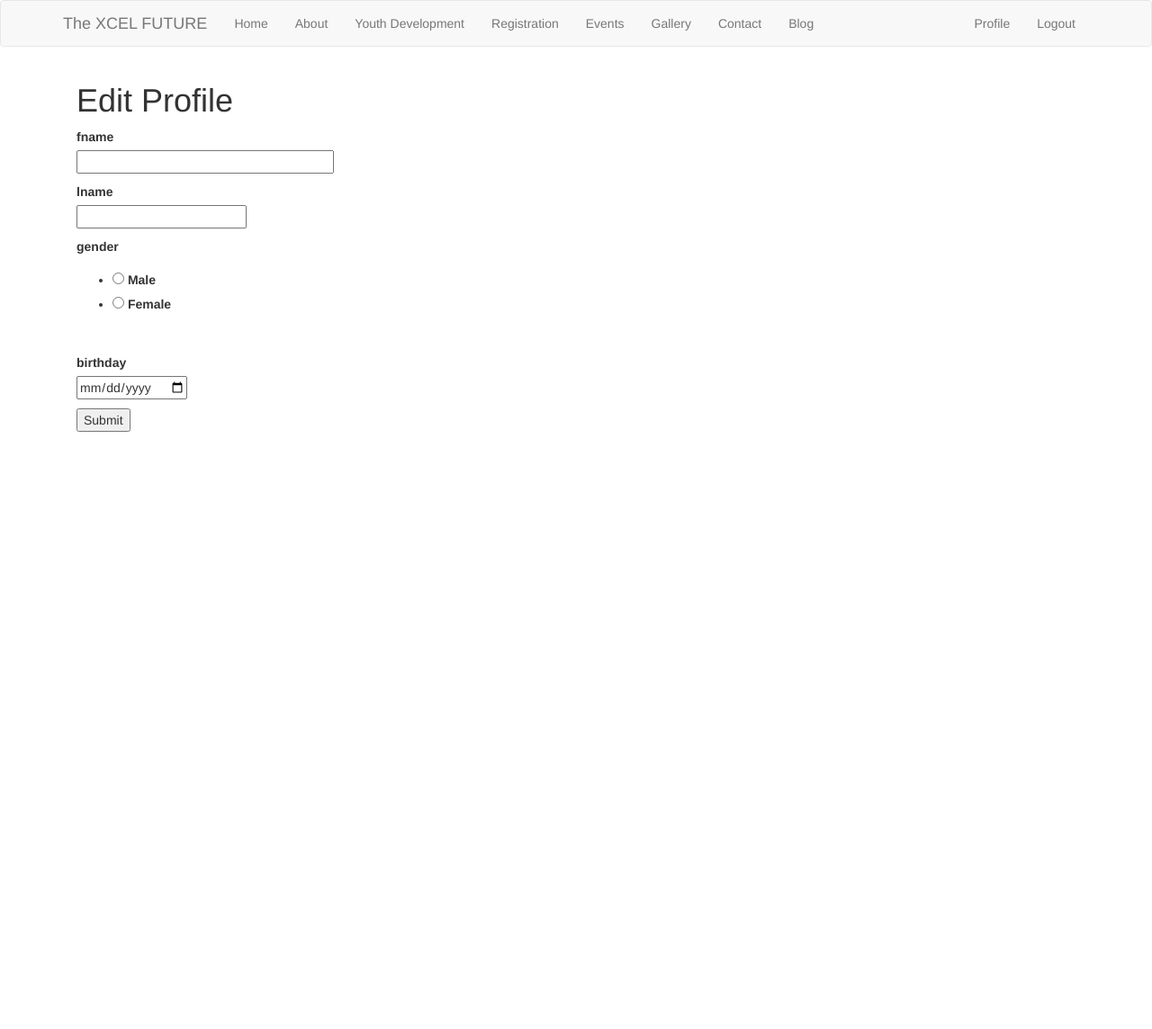
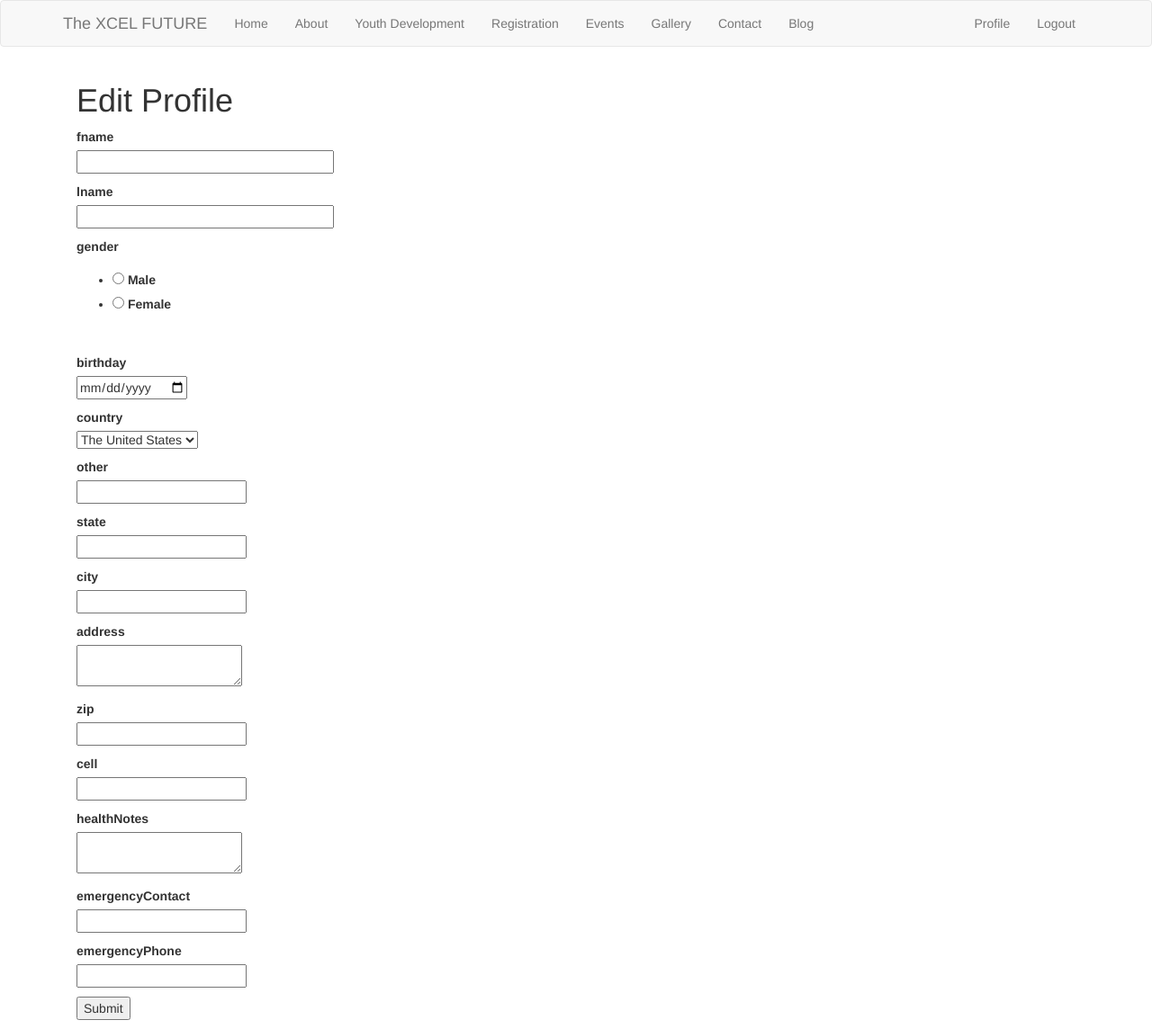
Before and after one commit to wujiahui62/XCEL, a Flask app: page /edit_profile in a window 1280 px wide. Shown: the whole page at 90% size. Before the commit the page ends 480 px from the top, so only its background shows below. Run offline with Flask 2, Linux system fonts and the light colour scheme; the visitor is signed in with stand-in values (Sample User, id 1); data comes from the database, SQL or seed files in the repository; both versions use the stored data as it was after the commit; some libraries are stand-ins or nearby versions.

Commit message:
finish edit_profile

```diff
--- a/app/forms.py
+++ b/app/forms.py
@@ -30,13 +30,14 @@ class EditProfileForm(FlaskForm):
     lname = StringField('lname', validators=[DataRequired()])
     gender = RadioField('gender', choices=[('M', 'Male'), ('F', 'Female')], validators=[DataRequired()])
     birthday = DateField('birthday', validators=[DataRequired()])
-    # country = SelectField('country', choices=['China', 'The United States', 'Other'], validators=[DataRequired()])
-    # state = StringField('state')
-    # city = StringField('city')
-    # address = TextAreaField('address')
-    # zip = StringField('zip')
-    # cell = StringField('cell')
-    # healthNotes = TextAreaField('healthNotes')
-    # emergencyContact = StringField('emergencyContact')
-    # emergencyPhone = StringField('emergencyPhone')
+    country = SelectField('country', choices=[('US', 'The United States'), ('CN', 'China'), ('Other', 'Other')], default='US', validators=[DataRequired()])
+    other = StringField('other')
+    state = StringField('state')
+    city = StringField('city')
+    address = TextAreaField('address')
+    zip = StringField('zip')
+    cell = StringField('cell')
+    healthNotes = TextAreaField('healthNotes')
+    emergencyContact = StringField('emergencyContact')
+    emergencyPhone = StringField('emergencyPhone')
     submit = SubmitField('Submit')
--- a/app/models.py
+++ b/app/models.py
@@ -47,6 +47,7 @@ class Member(UserMixin, db.Model):
     gender = db.Column(db.String(10))
     birthday = db.Column(db.Date)
     country = db.Column(db.String(50))
+    other = db.Column(db.String(50))
     state = db.Column(db.String(50))
     city = db.Column(db.String(50))
     address = db.Column(db.String(200))
--- a/app/routes.py
+++ b/app/routes.py
@@ -91,30 +91,21 @@ def edit_profile():
             member.lname = lname
             member.gender = form.gender.data
             member.birthday = form.birthday.data
+            member.country = form.country.data
+            member.other = form.other.data
+            member.state = form.state.data
+            member.city = form.city.data
+            member.address = form.address.data
+            member.zip = form.zip.data
+            member.cell = form.cell.data
+            member.healthNotes = form.healthNotes.data
+            member.EmergencyContact = form.emergencyContact.data
+            member.EmergencyPhone = form.emergencyPhone.data
             first_name = None
             last_name = None
-        # insert a new record
-        else:
-            members = current_user.get_members()
-            for member in members:
-                if member.fname == fname and member.lname == lname:
-                    flash('Member with the same name already exists!')
-                    return redirect(url_for('edit_profile'))
-            new_member = Member(fname=fname, lname=lname, account=current_user)
-            new_member.gender = form.gender.data
-            new_member.birthday = form.birthday.data
-            db.session.add(new_member)
-        db.session.commit()
-
-        # test
-        # members = Member.query.all()
-        # for member in members:
-        #     print(member)
-            # events = member.registered_events()
-            # for event in events:
-            #     print(event)
-        flash('Your changes have been saved.')
-        return redirect(url_for('index'))
+            db.session.commit()
+            flash('Your changes have been saved.')
+            return redirect(url_for('index'))
     elif request.method == 'GET':
         member = Member.query.filter_by(fname=first_name, lname=last_name).first()
         form.fname.data = first_name
@@ -122,7 +113,49 @@ def edit_profile():
         if member is not None:
             form.gender.data = member.gender
             form.birthday.data = member.birthday
+            form.country.data = member.country
+            form.other.data = member.other
+            form.state.data = member.state
+            form.city.data = member.city
+            form.address.data = member.address
+            form.zip.data = member.zip
+            form.cell.data = member.cell
+            form.healthNotes.data = member.healthNotes
+            form.emergencyContact.data = member.EmergencyContact
+            form.emergencyPhone.data = member.EmergencyPhone
+
     return render_template('edit_profile.html', title='Edit Profile', form=form)
+
+@app.route('/add_member', methods=['GET', 'POST'])
+def add_member():
+    form = EditProfileForm()
+    if form.validate_on_submit():
+        members = current_user.get_members()
+        fname = form.fname.data
+        lname = form.lname.data
+        for member in members:
+            if member.fname == fname and member.lname == lname:
+                flash('Member with the same name already exists!')
+                return redirect(url_for('add_member'))
+        new_member = Member(fname=fname, lname=lname, account=current_user)
+        new_member.gender = form.gender.data
+        new_member.birthday = form.birthday.data
+        new_member.country = form.country.data
+        new_member.other = form.other.data
+        new_member.state = form.state.data
+        new_member.city = form.city.data
+        new_member.address = form.address.data
+        new_member.zip = form.zip.data
+        new_member.cell = form.cell.data
+        new_member.healthNotes = form.healthNotes.data
+        new_member.EmergencyContact = form.emergencyContact.data
+        new_member.EmergencyPhone = form.emergencyPhone.data
+        db.session.add(new_member)
+        db.session.commit()
+        flash('Your changes have been saved.')
+        return redirect(url_for('index'))
+    return render_template('edit_profile.html', title='Add Member', form=form)
+
 
 @app.route('/delete_member')
 @login_required
--- a/app/templates/edit_profile.html
+++ b/app/templates/edit_profile.html
@@ -14,7 +14,7 @@
         </p>
         <p>
             {{ form.lname.label }}<br>
-            {{ form.lname() }}<br>
+            {{ form.lname(size=32) }}<br>
             {% for error in form.lname.errors %}
             <span style="color: red;">[{{ error }}]</span>
             {% endfor %}
@@ -33,6 +33,80 @@
             <span style="color: red;">[{{ error }}]</span>
             {% endfor %}
         </p>
+        <p>
+            {{ form.country.label }}<br>
+            {{ form.country() }}<br>
+            {% for error in form.country.errors %}
+            <span style="color: red;">[{{ error }}]</span>
+            {% endfor %}
+        </p>
+        <p>
+            {{ form.other.label }}<br>
+            {{ form.other() }}<br>
+            {% for error in form.other.errors %}
+            <span style="color: red;">[{{ error }}]</span>
+            {% endfor %}
+        </p>
+        <p>
+            {{ form.state.label }}<br>
+            {{ form.state() }}<br>
+            {% for error in form.state.errors %}
+            <span style="color: red;">[{{ error }}]</span>
+            {% endfor %}
+        </p>
+        <p>
+            {{ form.city.label }}<br>
+            {{ form.city() }}<br>
+            {% for error in form.city.errors %}
+            <span style="color: red;">[{{ error }}]</span>
+            {% endfor %}
+        </p>
+        <p>
+            {{ form.address.label }}<br>
+            {{ form.address() }}<br>
+            {% for error in form.address.errors %}
+            <span style="color: red;">[{{ error }}]</span>
+            {% endfor %}
+        </p>
+        <p>
+            {{ form.zip.label }}<br>
+            {{ form.zip() }}<br>
+            {% for error in form.zip.errors %}
+            <span style="color: red;">[{{ error }}]</span>
+            {% endfor %}
+        </p>
+        <p>
+            {{ form.cell.label }}<br>
+            {{ form.cell() }}<br>
+            {% for error in form.cell.errors %}
+            <span style="color: red;">[{{ error }}]</span>
+            {% endfor %}
+        </p>
+        <p>
+            {{ form.healthNotes.label }}<br>
+            {{ form.healthNotes() }}<br>
+            {% for error in form.healthNotes.errors %}
+            <span style="color: red;">[{{ error }}]</span>
+            {% endfor %}
+        </p>
+        <p>
+            {{ form.emergencyContact.label }}<br>
+            {{ form.emergencyContact() }}<br>
+            {% for error in form.emergencyContact.errors %}
+            <span style="color: red;">[{{ error }}]</span>
+            {% endfor %}
+        </p>
+        <p>
+            {{ form.emergencyPhone.label }}<br>
+            {{ form.emergencyPhone() }}<br>
+            {% for error in form.emergencyPhone.errors %}
+            <span style="color: red;">[{{ error }}]</span>
+            {% endfor %}
+        </p>
+
+
+
+
         <p>{{ form.submit() }}</p>
     </form>
 </div>
--- a/app/templates/user.html
+++ b/app/templates/user.html
@@ -16,7 +16,7 @@
     <p>{{ form.edit() }}</p>
     <p>{{ form.delete() }}</p>
     </form>
-    <p><a href="{{ url_for('edit_profile') }}">{{ 'Add new member' }}</a></p>
+    <p><a href="{{ url_for('add_member') }}">{{ 'Add new member' }}</a></p>
     <hr>
 </div>
 {% endblock %}
```
Also changed, not shown: migrations/versions/5208b63b54cd_.py (added, +28 -0 lines), app.db.
